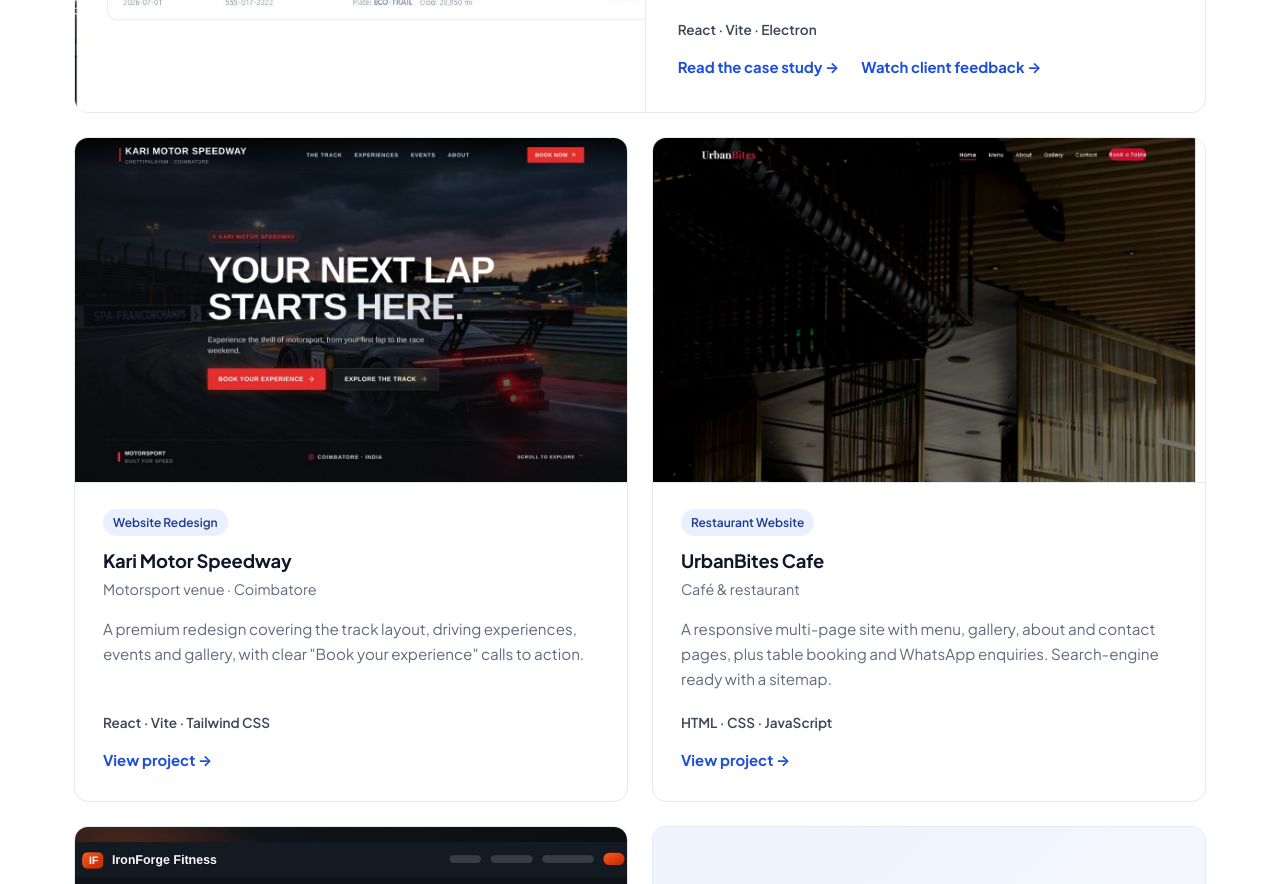
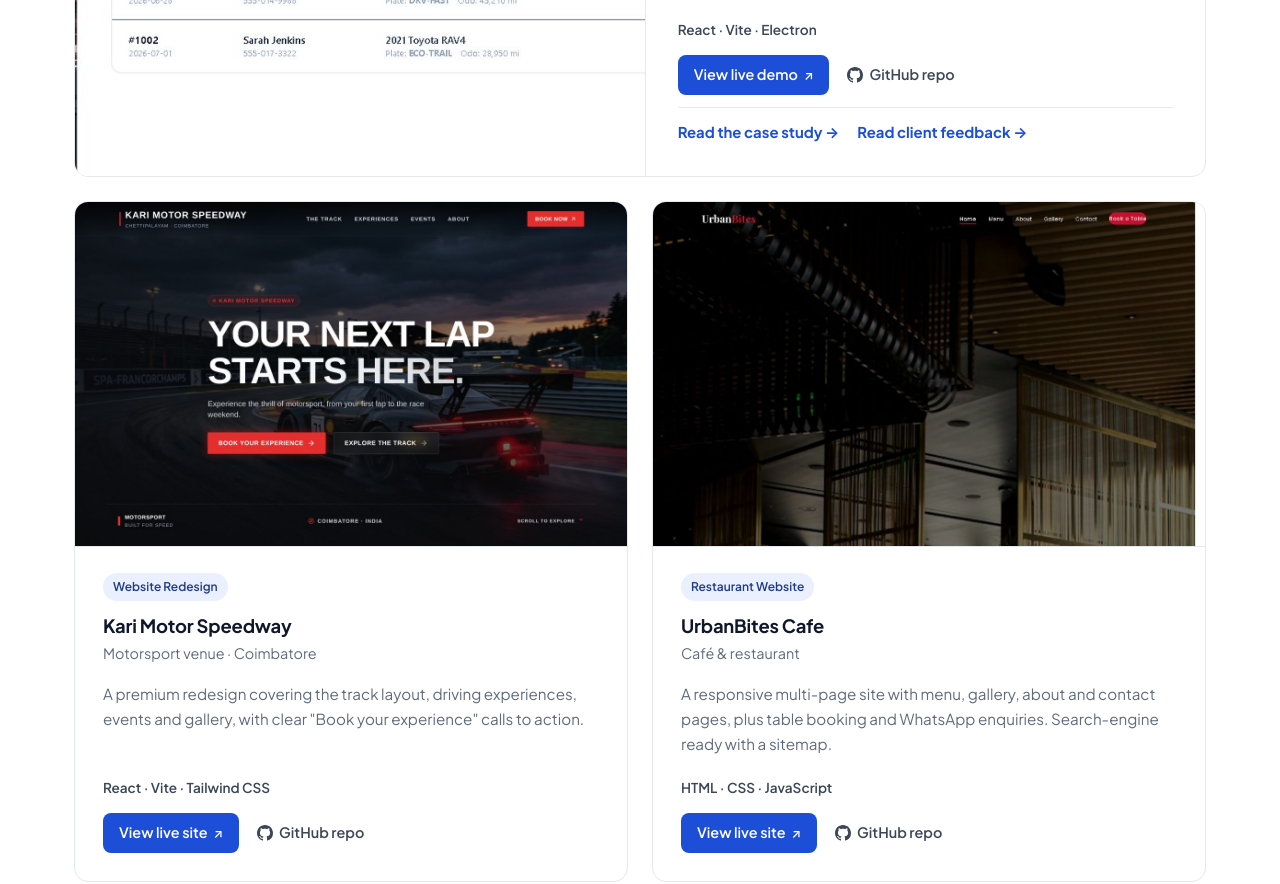
Before and after one commit to himavanth47/Vinsora-portfolio, a plain HTML site: page index.html in a window 1280 px wide. Shown: the part 3608-4492 px from the top of the page. Drawn offline with Linux system fonts and the light colour scheme.

Commit message:
Add files via upload

```diff
--- a/css/style.css
+++ b/css/style.css
@@ -255,7 +255,18 @@ address { font-style: normal; }
 .quote-testimonial figcaption > div { display: flex; flex-direction: column; }
 .quote-testimonial figcaption span { font-size: .88rem; }
 .translated { font-size: .78rem; color: var(--muted); font-style: italic; }
-.project-links { display: flex; flex-wrap: wrap; gap: 8px 22px; }
+.project-links { display: flex; flex-wrap: wrap; align-items: center; gap: 10px 18px; }
+.project-links-sub { margin-top: 12px; padding-top: 12px; border-top: 1px solid var(--line); }
+.link-live {
+  display: inline-flex; align-items: center; gap: 6px;
+  padding: 8px 16px; border-radius: 8px; background: var(--primary); color: #fff;
+  font-weight: 600; font-size: .9rem; transition: background-color .2s;
+}
+.link-live::after { content: "↗"; font-size: .85em; }
+.link-live:hover { background: var(--primary-dark); text-decoration: none; }
+.link-code { display: inline-flex; align-items: center; gap: 6px; color: var(--text); font-weight: 600; font-size: .9rem; }
+.link-code svg { width: 16px; height: 16px; fill: currentColor; }
+.link-code:hover { color: var(--primary); }
 
 /* ---------- FAQ ---------- */
 .faq-grid { display: grid; grid-template-columns: .8fr 1.2fr; gap: 56px; align-items: start; }
--- a/index.html
+++ b/index.html
@@ -233,8 +233,12 @@
               </dl>
               <p class="stack">React · Vite · Electron</p>
               <div class="project-links">
+                <a class="link-live" href="https://invoice-system-swart.vercel.app/" target="_blank" rel="noopener">View live demo</a>
+                <a class="link-code" href="https://github.com/Vigneshwaran-tech/Invoice-System" target="_blank" rel="noopener"><svg viewBox="0 0 16 16" aria-hidden="true"><path d="M8 0C3.58 0 0 3.58 0 8c0 3.54 2.29 6.53 5.47 7.59.4.07.55-.17.55-.38 0-.19-.01-.82-.01-1.49-2.01.37-2.53-.49-2.69-.94-.09-.23-.48-.94-.82-1.13-.28-.15-.68-.52-.01-.53.63-.01 1.08.58 1.23.82.72 1.21 1.87.87 2.33.66.07-.52.28-.87.51-1.07-1.78-.2-3.64-.89-3.64-3.95 0-.87.31-1.59.82-2.15-.08-.2-.36-1.02.08-2.12 0 0 .67-.21 2.2.82.64-.18 1.32-.27 2-.27.68 0 1.36.09 2 .27 1.53-1.04 2.2-.82 2.2-.82.44 1.1.16 1.92.08 2.12.51.56.82 1.27.82 2.15 0 3.07-1.87 3.75-3.65 3.95.29.25.54.73.54 1.48 0 1.07-.01 1.93-.01 2.2 0 .21.15.46.55.38A8.013 8.013 0 0 0 16 8c0-4.42-3.58-8-8-8z"/></svg>GitHub repo</a>
+              </div>
+              <div class="project-links project-links-sub">
                 <a class="link-arrow" href="https://lnkd.in/p/gCw549J9" target="_blank" rel="noopener">Read the case study</a>
-                <a class="link-arrow" href="#testimonials">Watch client feedback</a>
+                <a class="link-arrow" href="#testimonials">Read client feedback</a>
               </div>
             </div>
           </article>
@@ -250,7 +254,10 @@
               <p class="project-client">Motorsport venue · Coimbatore</p>
               <p>A premium redesign covering the track layout, driving experiences, events and gallery, with clear "Book your experience" calls to action.</p>
               <p class="stack">React · Vite · Tailwind CSS</p>
-              <a class="link-arrow" href="https://github.com/Vigneshwaran-tech/Kari-Motors-redesign" target="_blank" rel="noopener">View project</a>
+              <div class="project-links">
+                <a class="link-live" href="https://kari-motors-redesign.vercel.app/" target="_blank" rel="noopener">View live site</a>
+                <a class="link-code" href="https://github.com/Vigneshwaran-tech/Kari-Motors-redesign" target="_blank" rel="noopener"><svg viewBox="0 0 16 16" aria-hidden="true"><path d="M8 0C3.58 0 0 3.58 0 8c0 3.54 2.29 6.53 5.47 7.59.4.07.55-.17.55-.38 0-.19-.01-.82-.01-1.49-2.01.37-2.53-.49-2.69-.94-.09-.23-.48-.94-.82-1.13-.28-.15-.68-.52-.01-.53.63-.01 1.08.58 1.23.82.72 1.21 1.87.87 2.33.66.07-.52.28-.87.51-1.07-1.78-.2-3.64-.89-3.64-3.95 0-.87.31-1.59.82-2.15-.08-.2-.36-1.02.08-2.12 0 0 .67-.21 2.2.82.64-.18 1.32-.27 2-.27.68 0 1.36.09 2 .27 1.53-1.04 2.2-.82 2.2-.82.44 1.1.16 1.92.08 2.12.51.56.82 1.27.82 2.15 0 3.07-1.87 3.75-3.65 3.95.29.25.54.73.54 1.48 0 1.07-.01 1.93-.01 2.2 0 .21.15.46.55.38A8.013 8.013 0 0 0 16 8c0-4.42-3.58-8-8-8z"/></svg>GitHub repo</a>
+              </div>
             </div>
           </article>
 
@@ -265,7 +272,10 @@
               <p class="project-client">Café &amp; restaurant</p>
               <p>A responsive multi-page site with menu, gallery, about and contact pages, plus table booking and WhatsApp enquiries. Search-engine ready with a sitemap.</p>
               <p class="stack">HTML · CSS · JavaScript</p>
-              <a class="link-arrow" href="https://github.com/Vigneshwaran-tech/UrbanBites-Cafe" target="_blank" rel="noopener">View project</a>
+              <div class="project-links">
+                <a class="link-live" href="https://vigneshwaran-tech.github.io/UrbanBites-Cafe/" target="_blank" rel="noopener">View live site</a>
+                <a class="link-code" href="https://github.com/Vigneshwaran-tech/UrbanBites-Cafe" target="_blank" rel="noopener"><svg viewBox="0 0 16 16" aria-hidden="true"><path d="M8 0C3.58 0 0 3.58 0 8c0 3.54 2.29 6.53 5.47 7.59.4.07.55-.17.55-.38 0-.19-.01-.82-.01-1.49-2.01.37-2.53-.49-2.69-.94-.09-.23-.48-.94-.82-1.13-.28-.15-.68-.52-.01-.53.63-.01 1.08.58 1.23.82.72 1.21 1.87.87 2.33.66.07-.52.28-.87.51-1.07-1.78-.2-3.64-.89-3.64-3.95 0-.87.31-1.59.82-2.15-.08-.2-.36-1.02.08-2.12 0 0 .67-.21 2.2.82.64-.18 1.32-.27 2-.27.68 0 1.36.09 2 .27 1.53-1.04 2.2-.82 2.2-.82.44 1.1.16 1.92.08 2.12.51.56.82 1.27.82 2.15 0 3.07-1.87 3.75-3.65 3.95.29.25.54.73.54 1.48 0 1.07-.01 1.93-.01 2.2 0 .21.15.46.55.38A8.013 8.013 0 0 0 16 8c0-4.42-3.58-8-8-8z"/></svg>GitHub repo</a>
+              </div>
             </div>
           </article>
 
@@ -280,7 +290,10 @@
               <p class="project-client">Gym &amp; fitness centre</p>
               <p>A bold multi-page website showcasing programs, trainers and membership plans, with a clear path from first visit to sign-up.</p>
               <p class="stack">HTML · CSS · JavaScript</p>
-              <a class="link-arrow" href="https://github.com/Vigneshwaran-tech/-IronForge-Fitness" target="_blank" rel="noopener">View project</a>
+              <div class="project-links">
+                <a class="link-live" href="https://vigneshwaran-tech.github.io/-IronForge-Fitness/" target="_blank" rel="noopener">View live site</a>
+                <a class="link-code" href="https://github.com/Vigneshwaran-tech/-IronForge-Fitness" target="_blank" rel="noopener"><svg viewBox="0 0 16 16" aria-hidden="true"><path d="M8 0C3.58 0 0 3.58 0 8c0 3.54 2.29 6.53 5.47 7.59.4.07.55-.17.55-.38 0-.19-.01-.82-.01-1.49-2.01.37-2.53-.49-2.69-.94-.09-.23-.48-.94-.82-1.13-.28-.15-.68-.52-.01-.53.63-.01 1.08.58 1.23.82.72 1.21 1.87.87 2.33.66.07-.52.28-.87.51-1.07-1.78-.2-3.64-.89-3.64-3.95 0-.87.31-1.59.82-2.15-.08-.2-.36-1.02.08-2.12 0 0 .67-.21 2.2.82.64-.18 1.32-.27 2-.27.68 0 1.36.09 2 .27 1.53-1.04 2.2-.82 2.2-.82.44 1.1.16 1.92.08 2.12.51.56.82 1.27.82 2.15 0 3.07-1.87 3.75-3.65 3.95.29.25.54.73.54 1.48 0 1.07-.01 1.93-.01 2.2 0 .21.15.46.55.38A8.013 8.013 0 0 0 16 8c0-4.42-3.58-8-8-8z"/></svg>GitHub repo</a>
+              </div>
             </div>
           </article>
 
```
